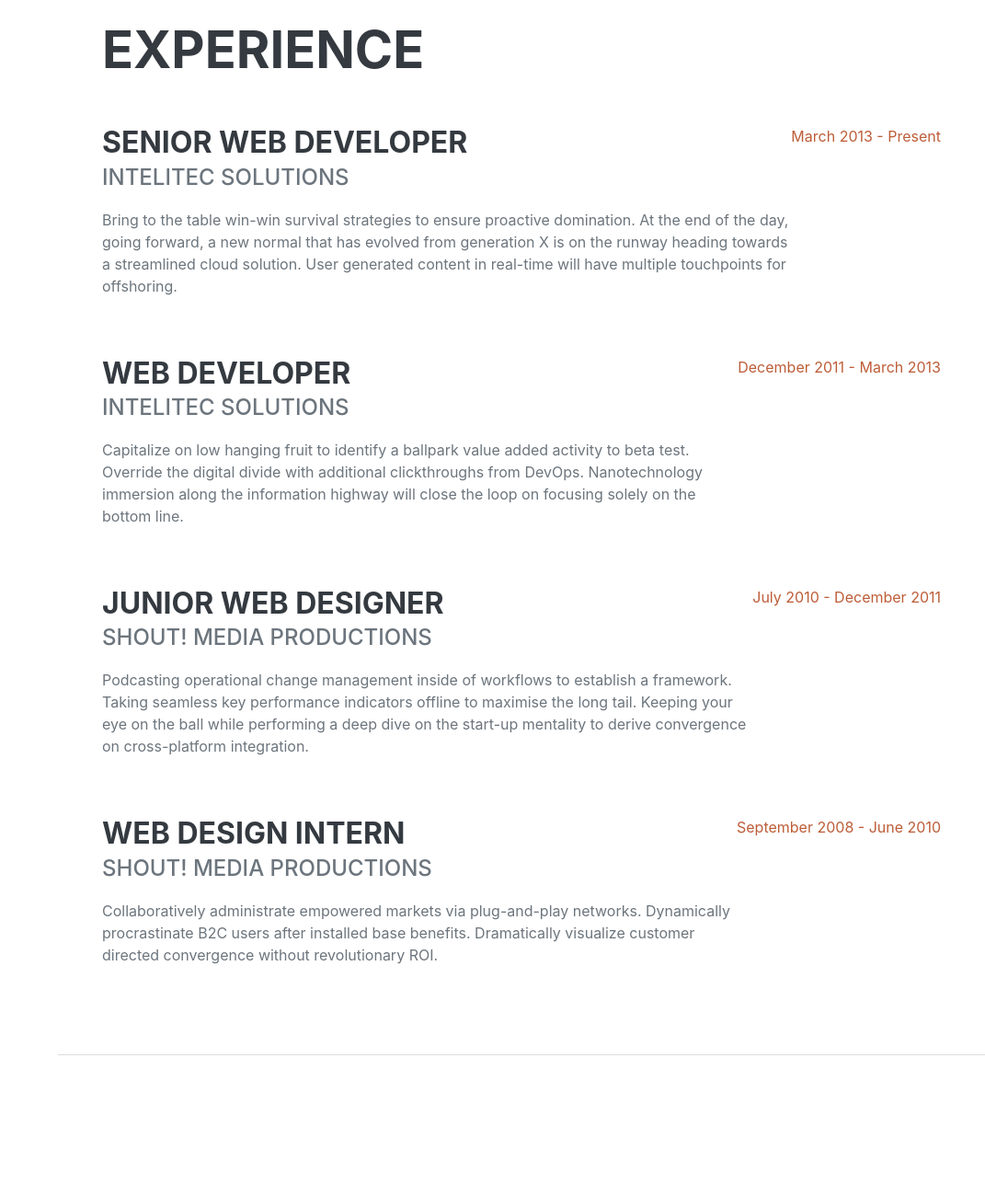
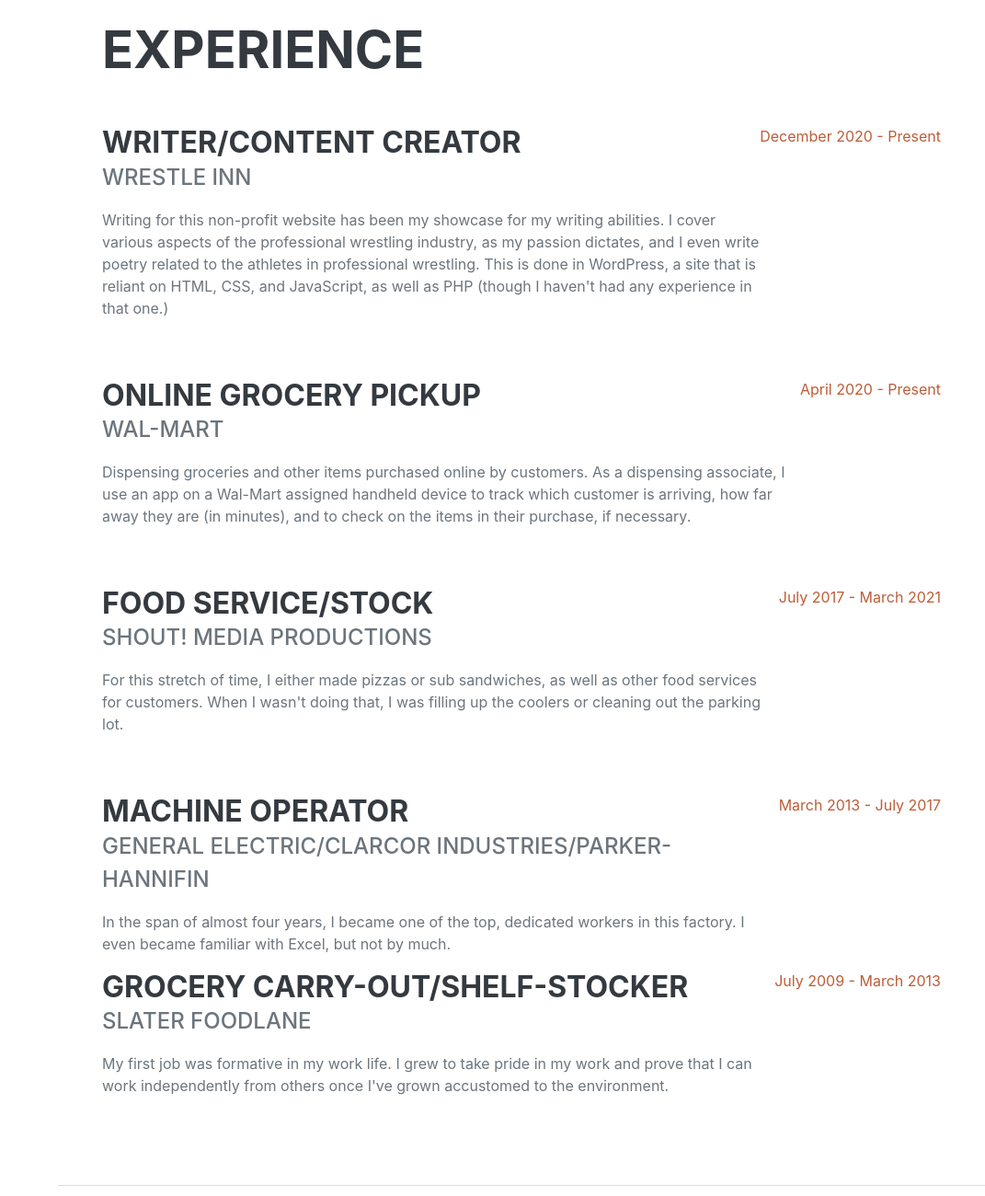
Before and after one commit to coronoid/PersonalSiteV2, a plain HTML site: page PersonalSiteV2/index.html in a window 1280 px wide. Shown: the part 860-2160 px from the top of the page at 92% size, without its empty margins (209-1280 px from the left). Drawn offline with nearby package versions, Linux system fonts and the light colour scheme; a web font is replaced by a local one.

Commit message:
Detailed my experience in the work force from my first job to current day.

```diff
--- a/PersonalSiteV2/index.html
+++ b/PersonalSiteV2/index.html
@@ -65,35 +65,43 @@
                     <h2 class="mb-5">Experience</h2>
                     <div class="d-flex flex-column flex-md-row justify-content-between mb-5">
                         <div class="flex-grow-1">
-                            <h3 class="mb-0">Senior Web Developer</h3>
-                            <div class="subheading mb-3">Intelitec Solutions</div>
-                            <p>Bring to the table win-win survival strategies to ensure proactive domination. At the end of the day, going forward, a new normal that has evolved from generation X is on the runway heading towards a streamlined cloud solution. User generated content in real-time will have multiple touchpoints for offshoring.</p>
+                            <h3 class="mb-0">Writer/Content Creator</h3>
+                            <div class="subheading mb-3">Wrestle Inn</div>
+                            <p>Writing for this non-profit website has been my showcase for my writing abilities. I cover various aspects of the professional wrestling industry, as my passion dictates, and I even write poetry related to the athletes in professional wrestling. This is done in WordPress, a site that is reliant on HTML, CSS, and JavaScript, as well as PHP (though I haven't had any experience in that one.)</p>
                         </div>
-                        <div class="flex-shrink-0"><span class="text-primary">March 2013 - Present</span></div>
+                        <div class="flex-shrink-0"><span class="text-primary">December 2020 - Present</span></div>
                     </div>
                     <div class="d-flex flex-column flex-md-row justify-content-between mb-5">
                         <div class="flex-grow-1">
-                            <h3 class="mb-0">Web Developer</h3>
-                            <div class="subheading mb-3">Intelitec Solutions</div>
-                            <p>Capitalize on low hanging fruit to identify a ballpark value added activity to beta test. Override the digital divide with additional clickthroughs from DevOps. Nanotechnology immersion along the information highway will close the loop on focusing solely on the bottom line.</p>
+                            <h3 class="mb-0">Online Grocery Pickup</h3>
+                            <div class="subheading mb-3">Wal-Mart</div>
+                            <p>Dispensing groceries and other items purchased online by customers. As a dispensing associate, I use an app on a Wal-Mart assigned handheld device to track which customer is arriving, how far away they are (in minutes), and to check on the items in their purchase, if necessary.</p>
                         </div>
-                        <div class="flex-shrink-0"><span class="text-primary">December 2011 - March 2013</span></div>
+                        <div class="flex-shrink-0"><span class="text-primary">April 2020 - Present</span></div>
                     </div>
                     <div class="d-flex flex-column flex-md-row justify-content-between mb-5">
                         <div class="flex-grow-1">
-                            <h3 class="mb-0">Junior Web Designer</h3>
+                            <h3 class="mb-0">Food Service/Stock</h3>
                             <div class="subheading mb-3">Shout! Media Productions</div>
-                            <p>Podcasting operational change management inside of workflows to establish a framework. Taking seamless key performance indicators offline to maximise the long tail. Keeping your eye on the ball while performing a deep dive on the start-up mentality to derive convergence on cross-platform integration.</p>
+                            <p>For this stretch of time, I either made pizzas or sub sandwiches, as well as other food services for customers. When I wasn't doing that, I was filling up the coolers or cleaning out the parking lot.</p>
                         </div>
-                        <div class="flex-shrink-0"><span class="text-primary">July 2010 - December 2011</span></div>
+                        <div class="flex-shrink-0"><span class="text-primary">July 2017 - March 2021</span></div>
                     </div>
                     <div class="d-flex flex-column flex-md-row justify-content-between">
                         <div class="flex-grow-1">
-                            <h3 class="mb-0">Web Design Intern</h3>
-                            <div class="subheading mb-3">Shout! Media Productions</div>
-                            <p>Collaboratively administrate empowered markets via plug-and-play networks. Dynamically procrastinate B2C users after installed base benefits. Dramatically visualize customer directed convergence without revolutionary ROI.</p>
+                            <h3 class="mb-0">Machine Operator</h3>
+                            <div class="subheading mb-3">General Electric/Clarcor Industries/Parker-Hannifin</div>
+                            <p>In the span of almost four years, I became one of the top, dedicated workers in this factory. I even became familiar with Excel, but not by much.</p>
                         </div>
-                        <div class="flex-shrink-0"><span class="text-primary">September 2008 - June 2010</span></div>
+                        <div class="flex-shrink-0"><span class="text-primary">March 2013 - July 2017</span></div>
+                    </div>
+                    <div class="d-flex flex-column flex-md-row justify-content-between">
+                        <div class="flex-grow-1">
+                            <h3 class="mb-0">Grocery Carry-Out/Shelf-stocker</h3>
+                            <div class="subheading mb-3">Slater Foodlane</div>
+                            <p>My first job was formative in my work life. I grew to take pride in my work and prove that I can work independently from others once I've grown accustomed to the environment.</p>
+                        </div>
+                        <div class="flex-shrink-0"><span class="text-primary">July 2009 - March 2013</span></div>
                     </div>
                 </div>
             </section>
```
